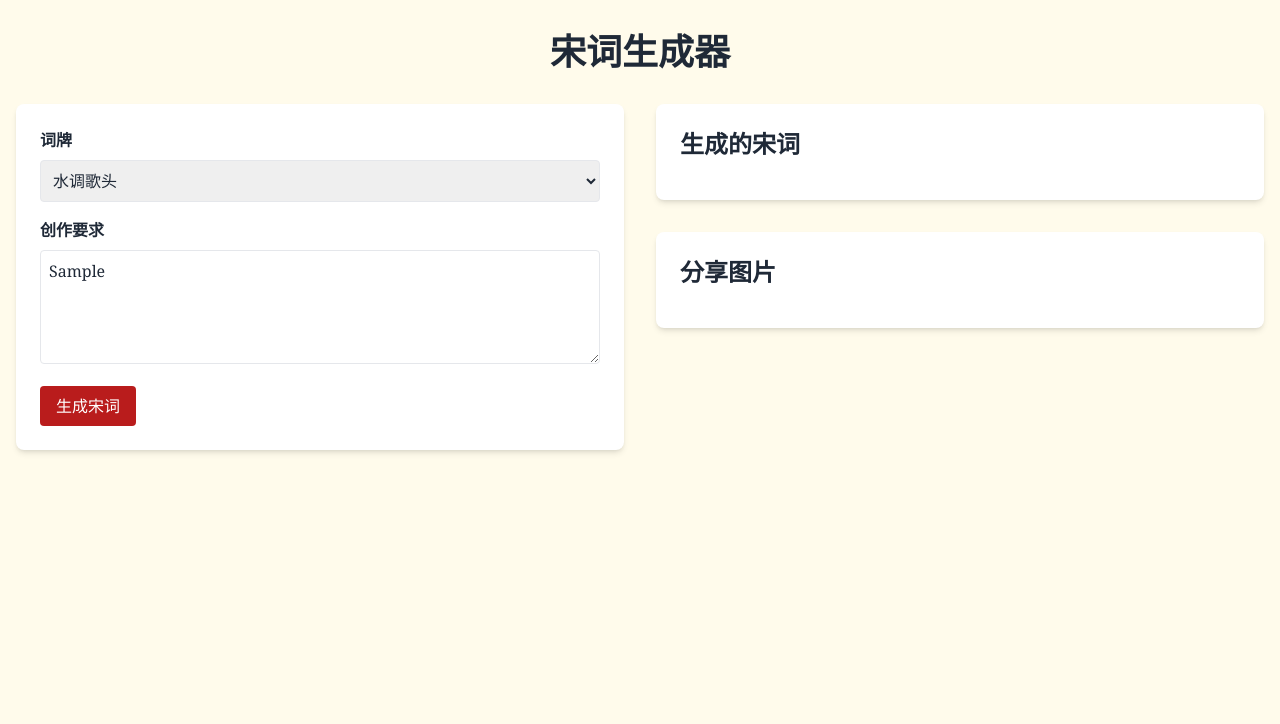
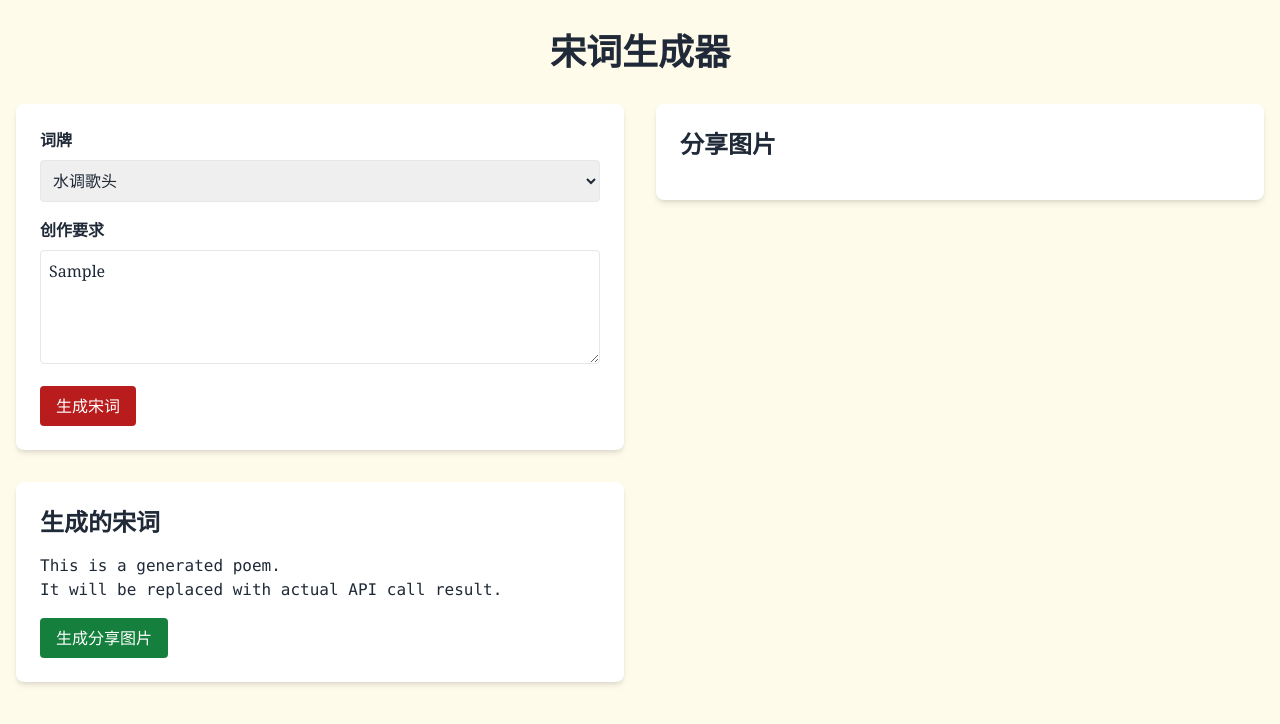
Before and after one commit to sing1ee/songci-generator, a Next.js app: page / in a window 1280 px wide. Both pictures are taken after typing "Sample" into the empty fields and a click on the button "生成宋词". Shown: the top 724 px of the page. Built offline with nearby package versions, Linux system fonts and the light colour scheme.

Commit message:
merge page layout

```diff
--- a/src/app/components/PoemDisplay.tsx
+++ /dev/null
@@ -1,26 +0,0 @@
-"use client";
-
-import { useState } from "react";
-
-export default function PoemDisplay() {
-    const [poem, setPoem] = useState("");
-
-    // TODO: Implement poem generation and display logic
-
-    return (
-        <div className="bg-white p-6 rounded-lg shadow-md mb-8">
-            <h2 className="text-2xl font-bold mb-4">生成的宋词</h2>
-            <pre className="whitespace-pre-wrap">{poem}</pre>
-            {poem && (
-                <button
-                    onClick={() => {
-                        /* TODO: Implement SVG generation */
-                    }}
-                    className="mt-4 bg-green-700 text-white px-4 py-2 rounded hover:bg-green-600"
-                >
-                    生成分享图片
-                </button>
-            )}
-        </div>
-    );
-}
--- a/src/app/components/PoemForm.tsx
+++ b/src/app/components/PoemForm.tsx
@@ -7,16 +7,26 @@ const CIPAI_OPTIONS = ["水调歌头", "念奴娇", "满江红", "蝶恋花"];
 export default function PoemForm() {
     const [cipai, setCipai] = useState(CIPAI_OPTIONS[0]);
     const [prompt, setPrompt] = useState("");
+    const [poem, setPoem] = useState("");
 
     const handleSubmit = async (e: React.FormEvent) => {
         e.preventDefault();
         // TODO: Implement API call to generate poem
+        // For now, we'll just set a dummy poem
+        setPoem(
+            "This is a generated poem.\nIt will be replaced with actual API call result."
+        );
+    };
+
+    const handleGenerateSvg = () => {
+        // TODO: Implement SVG generation
     };
 
     return (
+        <div>
             <form
                 onSubmit={handleSubmit}
-            className="bg-white p-6 rounded-lg shadow-md"
+                className="bg-white p-6 rounded-lg shadow-md mb-8"
             >
                 <div className="mb-4">
                     <label htmlFor="cipai" className="block mb-2 font-bold">
@@ -54,5 +64,19 @@ export default function PoemForm() {
                     生成宋词
                 </button>
             </form>
+
+            {poem && (
+                <div className="bg-white p-6 rounded-lg shadow-md mb-8">
+                    <h2 className="text-2xl font-bold mb-4">生成的宋词</h2>
+                    <pre className="whitespace-pre-wrap">{poem}</pre>
+                    <button
+                        onClick={handleGenerateSvg}
+                        className="mt-4 bg-green-700 text-white px-4 py-2 rounded hover:bg-green-600"
+                    >
+                        生成分享图片
+                    </button>
+                </div>
+            )}
+        </div>
     );
 }
--- a/src/app/page.tsx
+++ b/src/app/page.tsx
@@ -1,5 +1,4 @@
 import PoemForm from "./components/PoemForm";
-import PoemDisplay from "./components/PoemDisplay";
 import SvgDisplay from "./components/SvgDisplay";
 
 export default function Home() {
@@ -10,9 +9,10 @@ export default function Home() {
             </header>
             <main className="container mx-auto px-4">
                 <div className="grid md:grid-cols-2 gap-8">
-                    <PoemForm />
                     <div>
-                        <PoemDisplay />
+                        <PoemForm />
+                    </div>
+                    <div>
                         <SvgDisplay />
                     </div>
                 </div>
```
Lines whose indentation alone changed are shown as unchanged.
